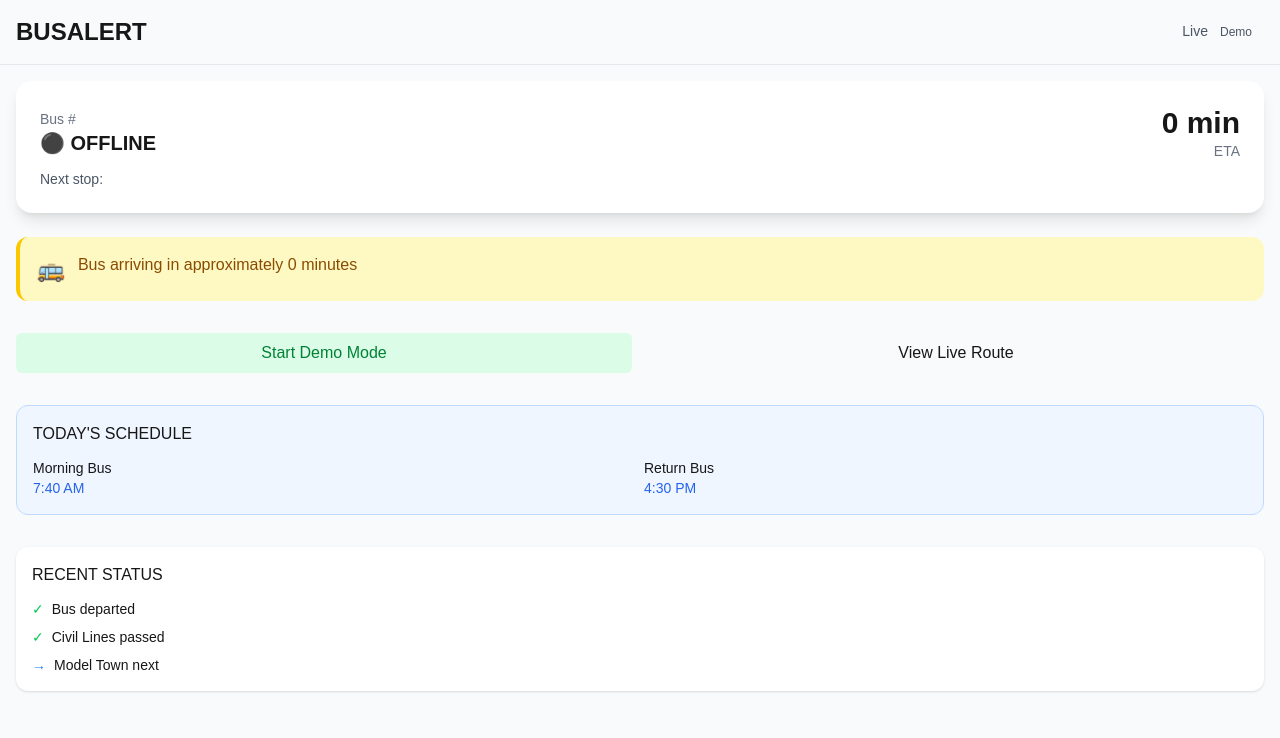
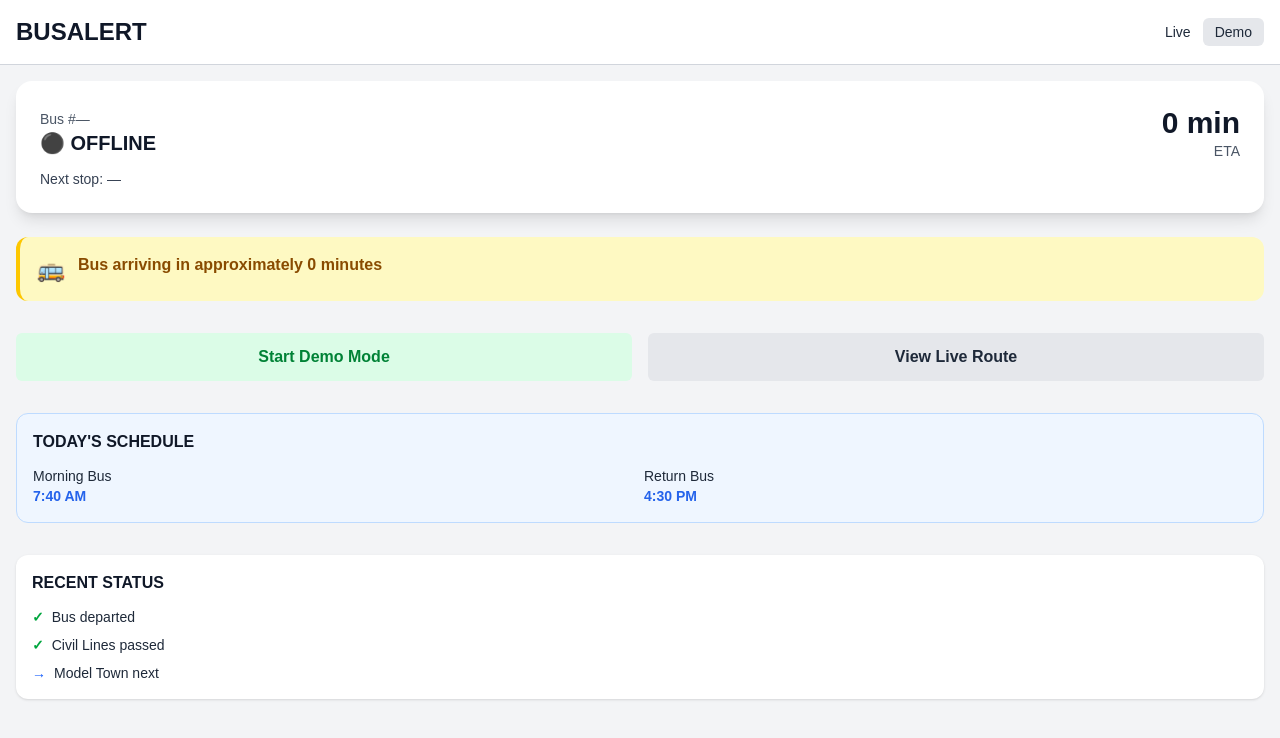
Before and after one commit to kumarkartik3977-netizen/busalert, a Next.js app: page /student in a window 1280 px wide. Shown: the top 738 px of the page. Built offline with nearby package versions, Linux system fonts and the light colour scheme.

Commit message:
fix: improve text contrast across all dashboard pages - darker colors, bolder fonts

```diff
--- a/src/app/driver/page.tsx
+++ b/src/app/driver/page.tsx
@@ -1,11 +1,9 @@
 "use client";
 
-import { useState, useEffect, useCallback } from "react";
+import { useState, useEffect } from "react";
 import { onAuthStateChanged } from "firebase/auth";
-import { doc, onSnapshot } from "firebase/firestore";
 import { useRouter } from "next/navigation";
 import { isDemoMode, setDemoMode, simulateBusMovement, getCurrentLocation } from "@/lib/geolocation";
-import { calculateETA } from "@/lib/eta";
 import { getFirebaseAuth } from "@/lib/firebase";
 
 export interface RouteStop {
@@ -101,16 +99,15 @@ export default function DriverDashboard({ busNumber = "", route = [], onTripStar
   };
 
   return (
-    <div className="min-h-screen bg-gray-50">
-      <header className="border-b border-gray-200">
+    <div className="min-h-screen bg-gray-100">
+      <header className="border-b border-gray-300 bg-white">
         <div className="max-w-7xl mx-auto px-4 py-4 flex items-center justify-between">
-          <h1 className="text-2xl font-bold">DRIVER DASHBOARD</h1>
+          <h1 className="text-2xl font-bold text-gray-900">DRIVER DASHBOARD</h1>
           <div className="flex items-center gap-3">
-            <span className="text-sm text-gray-600">Bus #{busNumber}</span>
+            <span className="text-sm text-gray-800 font-medium">Bus #{busNumber || "—"}</span>
             <button
               onClick={handleDemoToggle}
-              className="px-3 py-1 text-xs rounded-md hover:bg-gray-100 transition-colors"
-              title="Toggle Demo Mode"
+              className="px-3 py-1 text-sm font-medium rounded-md bg-gray-200 text-gray-800 hover:bg-gray-300 transition-colors"
             >
               {isDemoMode() ? "Live" : "Demo"}
             </button>
@@ -119,17 +116,17 @@ export default function DriverDashboard({ busNumber = "", route = [], onTripStar
       </header>
 
       <main className="max-w-7xl mx-auto p-4">
-        <div className={`bg-white rounded-2xl shadow-lg p-6 mb-6 ${state.isOnTrip ? "border-green-500" : "border-gray-200"}`}>
+        <div className={`bg-white rounded-2xl shadow-lg p-6 mb-6 border-l-4 ${state.isOnTrip ? "border-green-500" : "border-gray-300"}`}>
           <div className="flex items-center justify-between">
             <div>
-              <p className="text-sm text-gray-500">Trip Status</p>
-              <p className={`text-xl font-bold ${state.isOnTrip ? "text-green-600" : "text-gray-500"}`}>
+              <p className="text-sm text-gray-600 font-medium">Trip Status</p>
+              <p className={`text-xl font-bold ${state.isOnTrip ? "text-green-700" : "text-gray-700"}`}>
                 {state.isOnTrip ? "🟢 ON ROUTE" : "OFFLINE"}
               </p>
             </div>
             <button
               onClick={state.isOnTrip ? handleEndTrip : handleStartTrip}
-              className={`px-4 py-2 rounded-md font-medium hover:bg-gray-100 transition-colors ${state.isOnTrip ? "bg-red-100 text-red-600" : "bg-green-100 text-green-600"}`}
+              className={`px-4 py-2 rounded-md font-bold transition-colors ${state.isOnTrip ? "bg-red-100 text-red-700 hover:bg-red-200" : "bg-green-100 text-green-700 hover:bg-green-200"}`}
             >
               {state.isOnTrip ? "END TRIP" : "START TRIP"}
             </button>
@@ -137,45 +134,47 @@ export default function DriverDashboard({ busNumber = "", route = [], onTripStar
 
           {state.isOnTrip && (
             <div className="mt-3 pt-3 border-t border-gray-200">
-              <p className="text-sm text-gray-500">Current Location</p>
+              <p className="text-sm text-gray-600 font-medium">Current Location</p>
               {state.currentPosition ? (
-                <p className="font-medium">{state.currentPosition.latitude.toFixed(4)}, {state.currentPosition.longitude.toFixed(4)}</p>
+                <p className="font-bold text-gray-900">{state.currentPosition.latitude.toFixed(4)}, {state.currentPosition.longitude.toFixed(4)}</p>
               ) : (
-                <p className="text-gray-400">GPS unavailable — Demo Mode available</p>
+                <p className="text-gray-600">GPS unavailable — Demo Mode available</p>
               )}
-              <p className="text-xs text-gray-400 mt-1">Speed: {state.isOnTrip ? "32 km/h" : "—"} km/h</p>
+              <p className="text-xs text-gray-600 mt-1">Speed: {state.isOnTrip ? "32" : "—"} km/h</p>
             </div>
           )}
         </div>
 
         <div className="bg-white rounded-2xl shadow-lg p-6 mb-6">
-          <h3 className="font-medium mb-4">Route: {route.map(r => r.name).join(" → ")}</h3>
+          <h3 className="font-bold text-gray-900 mb-4">Route: {route.length > 0 ? route.map(r => r.name).join(" → ") : "No route"}</h3>
 
           <div className="space-y-2 text-sm">
             {route.map((stop, index) => (
-              <div key={stop.stopId} className={`flex items-center gap-3 ${index >= state.currentStopIndex && index <= state.nextStopIndex ? "text-primary" : "text-gray-500"}`}>
-                <span className={`w-2 h-2 rounded-full ${index === state.currentStopIndex ? "bg-green-500" : index === state.nextStopIndex ? "bg-yellow-500" : "bg-gray-300"}`}></span>
+              <div key={stop.stopId} className={`flex items-center gap-3 ${index >= state.currentStopIndex && index <= state.nextStopIndex ? "text-primary font-bold" : "text-gray-700"}`}>
+                <span className={`w-2 h-2 rounded-full ${index === state.currentStopIndex ? "bg-green-500" : index === state.nextStopIndex ? "bg-yellow-500" : "bg-gray-400"}`}></span>
                 <span>{stop.name}</span>
               </div>
             ))}
+            {route.length === 0 && (
+              <p className="text-gray-600">No route data available</p>
+            )}
           </div>
         </div>
 
         <div className="grid grid-cols-3 gap-4 mb-6">
-          <div>
-            <p className="text-xs text-gray-500">Speed</p>
-            <p className="text-2xl font-bold">{state.isOnTrip ? "32" : "—"} km/h</p>
+          <div className="bg-white rounded-xl p-4 shadow-sm">
+            <p className="text-xs text-gray-600 font-medium">Speed</p>
+            <p className="text-2xl font-bold text-gray-900">{state.isOnTrip ? "32" : "—"} km/h</p>
           </div>
-          <div>
-            <p className="text-xs text-gray-500">ETA to Next</p>
-            <p className="text-2xl font-bold">5 min</p>
+          <div className="bg-white rounded-xl p-4 shadow-sm">
+            <p className="text-xs text-gray-600 font-medium">ETA to Next</p>
+            <p className="text-2xl font-bold text-gray-900">5 min</p>
           </div>
-          <div>
-            <p className="text-xs text-gray-500">Stop</p>
-            <p className="text-2xl font-bold">{route[state.nextStopIndex]?.name || "—"}</p>
+          <div className="bg-white rounded-xl p-4 shadow-sm">
+            <p className="text-xs text-gray-600 font-medium">Next Stop</p>
+            <p className="text-2xl font-bold text-gray-900">{route[state.nextStopIndex]?.name || "—"}</p>
           </div>
         </div>
-
       </main>
     </div>
   );
--- a/src/app/student/page.tsx
+++ b/src/app/student/page.tsx
@@ -1,8 +1,6 @@
 "use client";
 
-import { useState, useEffect, useCallback } from "react";
-import { onAuthStateChanged } from "firebase/auth";
-import { doc, onSnapshot } from "firebase/firestore";
+import { useState, useEffect } from "react";
 import { calculateETA } from "@/lib/eta";
 import { isDemoMode, setDemoMode } from "@/lib/geolocation";
 import { useRouter } from "next/navigation";
@@ -46,19 +44,16 @@ export default function StudentDashboard({ bus = defaultBus, studentStop = defau
   const [demoToggled, setDemoToggled] = useState(false);
   const router = useRouter();
 
-  // Calculate ETA and leave-now logic
   useEffect(() => {
     const result = calculateETA(
       bus.currentLocation,
       studentStop,
       undefined,
-      undefined // could pass historical data
+      undefined
     );
     setETA(result.minutes);
-    // In a real app, we'd show/hide the leave-now banner based on result.shouldLeaveNow
   }, [bus.currentLocation, studentStop]);
 
-  // Demo mode toggle
   useEffect(() => {
     if (demoToggled !== isDemoMode()) {
       setDemoMode(demoToggled);
@@ -66,105 +61,96 @@ export default function StudentDashboard({ bus = defaultBus, studentStop = defau
   }, [demoToggled]);
 
   return (
-    <div className="min-h-screen bg-gray-50">
-      {/* Header */}
-      <header className="border-b border-gray-200">
+    <div className="min-h-screen bg-gray-100">
+      <header className="border-b border-gray-300 bg-white">
         <div className="max-w-7xl mx-auto px-4 py-4 flex items-center justify-between">
-          <h1 className="text-2xl font-bold">BUSALERT</h1>
+          <h1 className="text-2xl font-bold text-gray-900">BUSALERT</h1>
           <div className="flex items-center gap-3">
-            <span className="text-sm text-gray-600">
+            <span className="text-sm text-gray-800 font-medium">
               {demoToggled ? "DEMO MODE" : "Live"}
-              <button
-                onClick={() => setDemoToggled(!demoToggled)}
-                className="px-3 py-1 text-xs rounded-md hover:bg-gray-100 transition-colors"
-              >
-                {demoToggled ? "Live" : "Demo"}
-              </button>
             </span>
+            <button
+              onClick={() => setDemoToggled(!demoToggled)}
+              className="px-3 py-1 text-sm font-medium rounded-md bg-gray-200 text-gray-800 hover:bg-gray-300 transition-colors"
+            >
+              {demoToggled ? "Live" : "Demo"}
+            </button>
           </div>
         </div>
       </header>
 
       <main className="max-w-7xl mx-auto p-4">
-
-        {/* Bus Status Card */}
         <div className="bg-white rounded-2xl shadow-lg p-6 mb-6">
           <div className="flex items-center justify-between">
             <div>
-              <p className="text-sm text-gray-500">Bus #{bus.busNumber}</p>
-              <p className="text-xl font-bold">{bus.status === "ON_ROUTE" ? "🟢 ON ROUTE" : bus.status === "DELAYED" ? "🟡 DELAYED" : "⚫ OFFLINE"}</p>
+              <p className="text-sm text-gray-600 font-medium">Bus #{bus.busNumber || "—"}</p>
+              <p className="text-xl font-bold text-gray-900">{bus.status === "ON_ROUTE" ? "🟢 ON ROUTE" : bus.status === "DELAYED" ? "🟡 DELAYED" : "⚫ OFFLINE"}</p>
             </div>
             <div className="text-right">
-              <p className="text-3xl font-extrabold">{eta} min</p>
-              <p className="text-sm text-gray-500">ETA</p>
+              <p className="text-3xl font-extrabold text-gray-900">{eta} min</p>
+              <p className="text-sm text-gray-600 font-medium">ETA</p>
             </div>
           </div>
-
-          <p className="mt-2 text-sm text-gray-600">Next stop: {bus.nextStop}</p>
+          <p className="mt-2 text-sm text-gray-700">Next stop: {bus.nextStop || "—"}</p>
         </div>
 
-        {/* Leave Now Banner */}
         {eta <= 10 && (
           <div className={`mt-6 p-4 rounded-xl ${showLeaveNow ? "bg-red-100 text-red-800" : "bg-yellow-100 text-yellow-800"} border-l-4 ${showLeaveNow ? "border-red-400" : "border-yellow-400"}`}>
             <div className="flex items-start">
               <span className="text-2xl mr-3 flex-shrink-0">{showLeaveNow ? "🚨" : "🚌"}</span>
               <div className="flex-1">
-                <p className="font-medium">{showLeaveNow ? "LEAVE NOW" : `Bus arriving in approximately ${eta} minutes`}</p>
+                <p className="font-bold">{showLeaveNow ? "LEAVE NOW" : `Bus arriving in approximately ${eta} minutes`}</p>
                 {showLeaveNow && (
-                  <p className="text-xs mt-1">Walk to stop + buffer: ~${3} min</p>
+                  <p className="text-xs mt-1">Walk to stop + buffer: ~3 min</p>
                 )}
               </div>
             </div>
           </div>
         )}
 
-        {/* Action Buttons */}
         <div className="mt-8 grid grid-cols-2 gap-4">
           <button
             onClick={() => setDemoMode(!demoToggled)}
-            className={`flex-1 py-2 rounded-md font-medium hover:bg-gray-100 transition-colors ${demoToggled ? "bg-red-100 text-red-700" : "bg-green-100 text-green-700"}`}
+            className={`flex-1 py-3 rounded-md font-bold transition-colors ${demoToggled ? "bg-red-100 text-red-700 hover:bg-red-200" : "bg-green-100 text-green-700 hover:bg-green-200"}`}
           >
             {demoToggled ? "Switch to Live" : "Start Demo Mode"}
           </button>
-          <button className="flex-1 py-2 rounded-md font-medium hover:bg-gray-100 transition-colors">
+          <button className="flex-1 py-3 rounded-md font-bold bg-gray-200 text-gray-800 hover:bg-gray-300 transition-colors">
             View Live Route
           </button>
         </div>
 
-        {/* Today's Schedule */}
         <div className="mt-8 p-4 bg-blue-50 rounded-xl border border-blue-200">
-          <h3 className="font-medium mb-3">TODAY'S SCHEDULE</h3>
+          <h3 className="font-bold text-gray-900 mb-3">TODAY'S SCHEDULE</h3>
           <div className="grid grid-cols-2 gap-2 text-sm">
             <div>
-              <p className="font-medium">Morning Bus</p>
-              <p className="text-primary">7:40 AM</p>
+              <p className="font-medium text-gray-800">Morning Bus</p>
+              <p className="text-primary font-bold">7:40 AM</p>
             </div>
             <div>
-              <p className="font-medium">Return Bus</p>
-              <p className="text-primary">4:30 PM</p>
+              <p className="font-medium text-gray-800">Return Bus</p>
+              <p className="text-primary font-bold">4:30 PM</p>
             </div>
           </div>
         </div>
 
-        {/* Recent Status */}
         <div className="mt-8 p-4 bg-white rounded-xl shadow-sm">
-          <h3 className="font-medium mb-3">RECENT STATUS</h3>
+          <h3 className="font-bold text-gray-900 mb-3">RECENT STATUS</h3>
           <div className="space-y-2 text-sm">
             <div className="flex items-center gap-2">
-              <span className="text-green-500">✓</span>
-              <span>Bus departed</span>
+              <span className="text-green-600 font-bold">✓</span>
+              <span className="text-gray-800">Bus departed</span>
             </div>
             <div className="flex items-center gap-2">
-              <span className="text-green-500">✓</span>
-              <span>Civil Lines passed</span>
+              <span className="text-green-600 font-bold">✓</span>
+              <span className="text-gray-800">Civil Lines passed</span>
             </div>
             <div className="flex items-center gap-2">
-              <span className="text-blue-500">→</span>
-              <span>Model Town next</span>
+              <span className="text-blue-600 font-bold">→</span>
+              <span className="text-gray-800">Model Town next</span>
             </div>
           </div>
         </div>
-
       </main>
     </div>
   );
```
Also changed, not shown: src/app/admin/page.tsx (+41 -55 lines).
